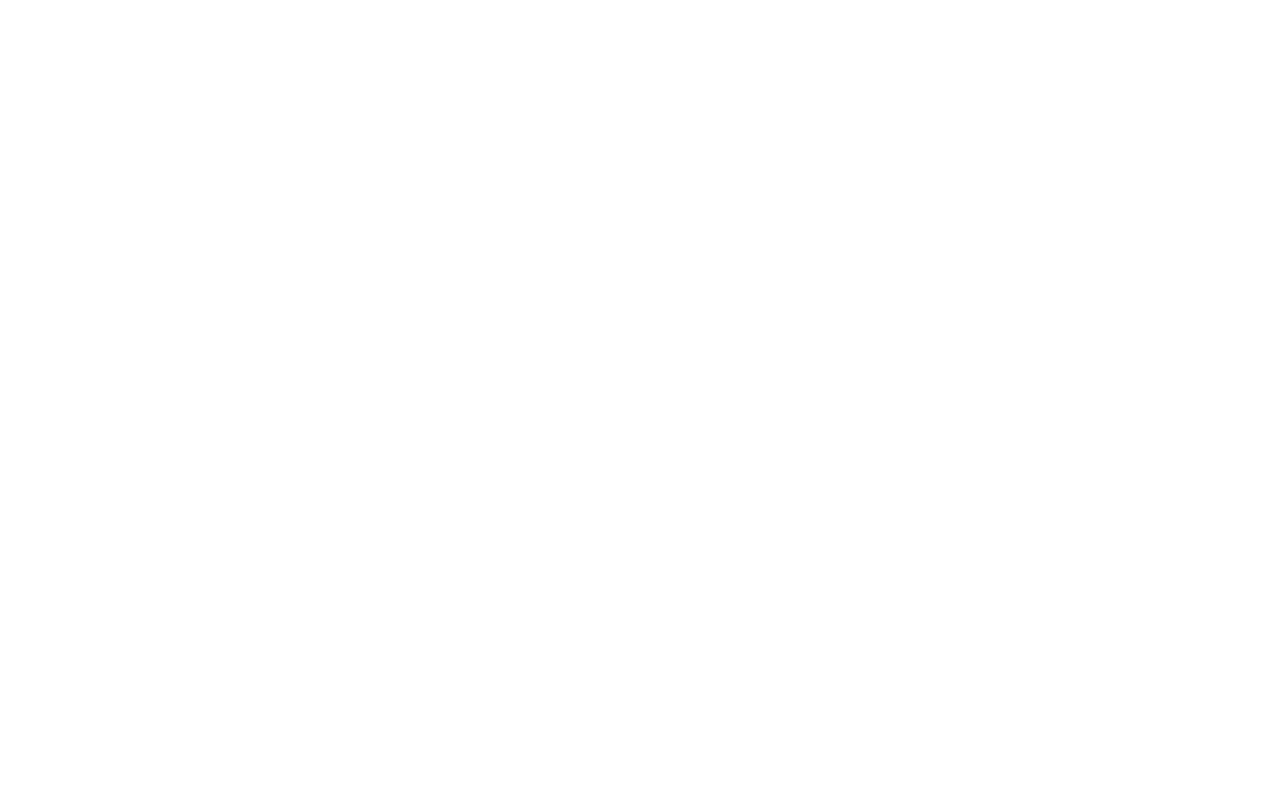
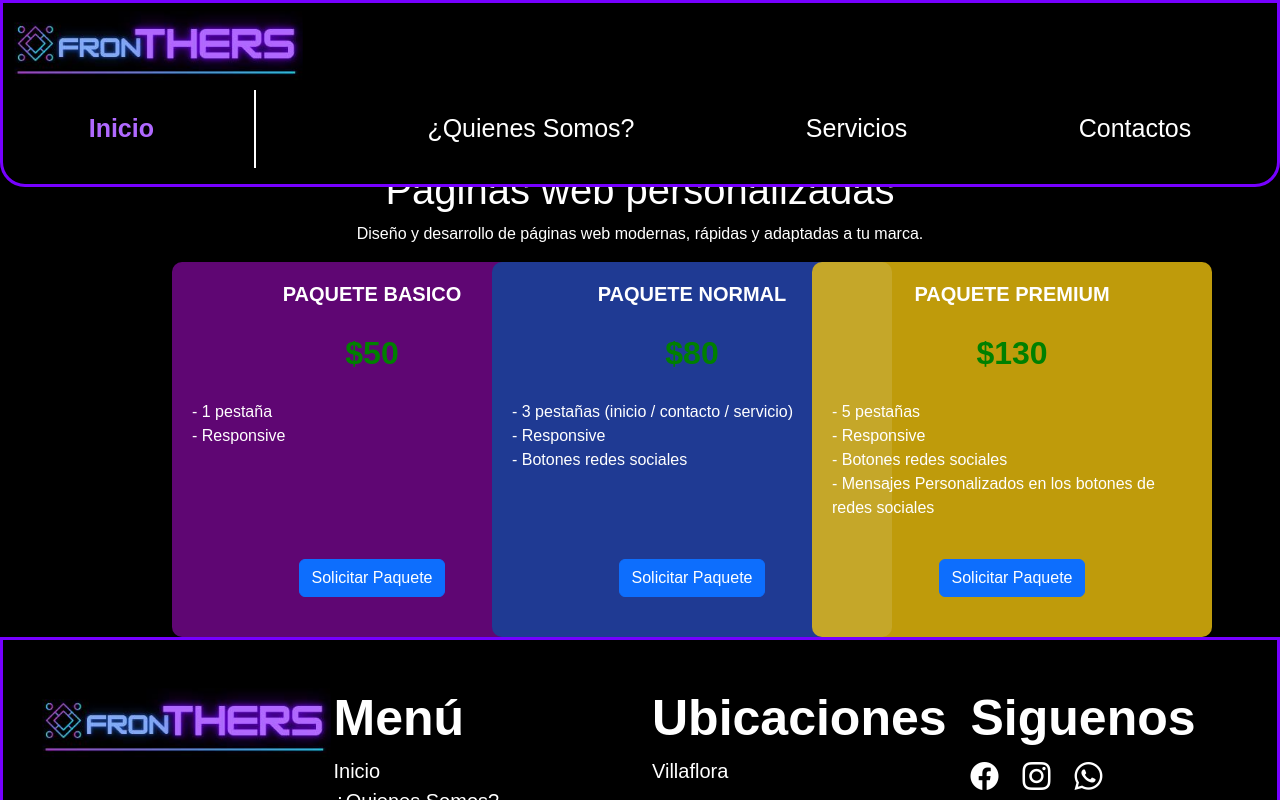
Before and after one commit to LeonardoGBM/FronthersV1.0.0, a React (Create React App) app: page /servicio in a window 1280 px wide. Before the commit this address had no page. Shown: the top 800 px of the page. Built offline with nearby package versions, Linux system fonts and the light colour scheme.

Commit message:
servicio

```diff
--- a/src/App.jsx
+++ b/src/App.jsx
@@ -5,12 +5,13 @@
 import Footer from './components/footer'
 import Carrusel from './components/carrusel';
 import Inicio from './pages/Inicio'
-
+import Servicio from './pages/Servicio';
 function App() {
   return (
    <BrowserRouter>
       <Routes>
         <Route path="/" element={<Inicio />} />
+        <Route path="servicio" element={<Servicio />} />
       </Routes>
     </BrowserRouter>
   );
--- a/src/components/navbar.jsx
+++ b/src/components/navbar.jsx
@@ -1,6 +1,7 @@
 import React,{Fragment} from 'react'
 import './navbarestilo.css'
 import Fronthersact from "../assets/Fronthersact.png";
+import { Link } from 'react-router-dom';
 const Navbar = () => {
   return (
     <Fragment>
@@ -11,9 +12,9 @@
           </div>
           <div className="col-md mt-2">
             <ul className='d-flex list-unstyled menu'>
-              <li className='inicio'><a href="" className='text-reset'><b>Inicio</b></a> </li>
-              <li ><a href="" className='text-reset'>¿Quienes Somos?</a></li>
-              <li ><a href="" className='text-reset'>Servicios</a></li>
+              <li className='inicio'><Link to={'/'} className='text-reset'><b>Inicio</b></Link> </li>
+              <li ><Link href="" className='text-reset'>¿Quienes Somos?</Link></li>
+              <li ><Link to={'/servicio'} className='text-reset'>Servicios</Link></li>
               <li ><a href="" className='text-reset'>Contactos</a></li>
             </ul>
           </div>
--- /dev/null
+++ b/src/pages/Servicio.css
@@ -0,0 +1,8 @@
+.container-fluid{
+    background: black;
+}
+.fondo{
+    color: white;
+    font-family: 'Montserrat', sans-serif;
+    text-align: center;
+}
--- /dev/null
+++ b/src/pages/Servicio.jsx
@@ -0,0 +1,88 @@
+import React, { Fragment } from "react";
+import Navbar from "../components/navbar";
+import Footer from "../components/footer";
+import "./Servicio.css";
+const Servicio = () => {
+  return (
+    <Fragment>
+      <Navbar />
+      <div className="container-fluid">
+        <div className="row fondo">
+          {/*Cards de paginas web*/}
+          <div className="row justify-content-center mt-5">
+            <div className="row justify-content-center mt-5">
+              <div className="col-md-12">
+                <h1>Páginas web personalizadas</h1>
+                <p>
+                  Diseño y desarrollo de páginas web modernas, rápidas y
+                  adaptadas a tu marca.
+                </p>
+              </div>
+            </div>
+            <div className="col-12 col-sm-6 col-md-4 col-lg-3">
+              <div className="cardb">
+                <h5>
+                  <b>PAQUETE BASICO</b>
+                </h5>
+                <h2>
+                  <b>$50</b>
+                </h2>
+                <ul className="list-unstyled">
+                  <li>- 1 pestaña</li>
+                  <li>- Responsive</li>
+                </ul>
+                <div className="bot d-flex justify-content-center">
+                  <button className="btn btn-primary">Solicitar Paquete</button>
+                </div>
+              </div>
+            </div>
+
+            <div className="col-12 col-sm-6 col-md-4 col-lg-3">
+              <div className="cardn">
+                <h5>
+                  <b>PAQUETE NORMAL</b>
+                </h5>
+                <h2>
+                  <b>$80</b>
+                </h2>
+                <ul className="list-unstyled">
+                  <li>- 3 pestañas (inicio / contacto / servicio)</li>
+                  <li>- Responsive</li>
+                  <li>- Botones redes sociales</li>
+                </ul>
+                <div className="bot d-flex justify-content-center">
+                  <button className="btn btn-primary">Solicitar Paquete</button>
+                </div>
+              </div>
+            </div>
+
+            <div className="col-12 col-sm-6 col-md-4 col-lg-3">
+              <div className="cardp">
+                <h5>
+                  <b>PAQUETE PREMIUM</b>
+                </h5>
+                <h2>
+                  <b>$130</b>
+                </h2>
+                <ul className="list-unstyled">
+                  <li>- 5 pestañas</li>
+                  <li>- Responsive</li>
+                  <li>- Botones redes sociales</li>
+                  <li>
+                    - Mensajes Personalizados en los botones de redes sociales
+                  </li>
+                </ul>
+                <div className="bot d-flex justify-content-center">
+                  <button className="btn btn-primary">Solicitar Paquete</button>
+                </div>
+              </div>
+            </div>
+          </div>
+        </div>
+      </div>
+      <Footer />
+    </Fragment>
+  );
+};
+
+export default Servicio;
```
